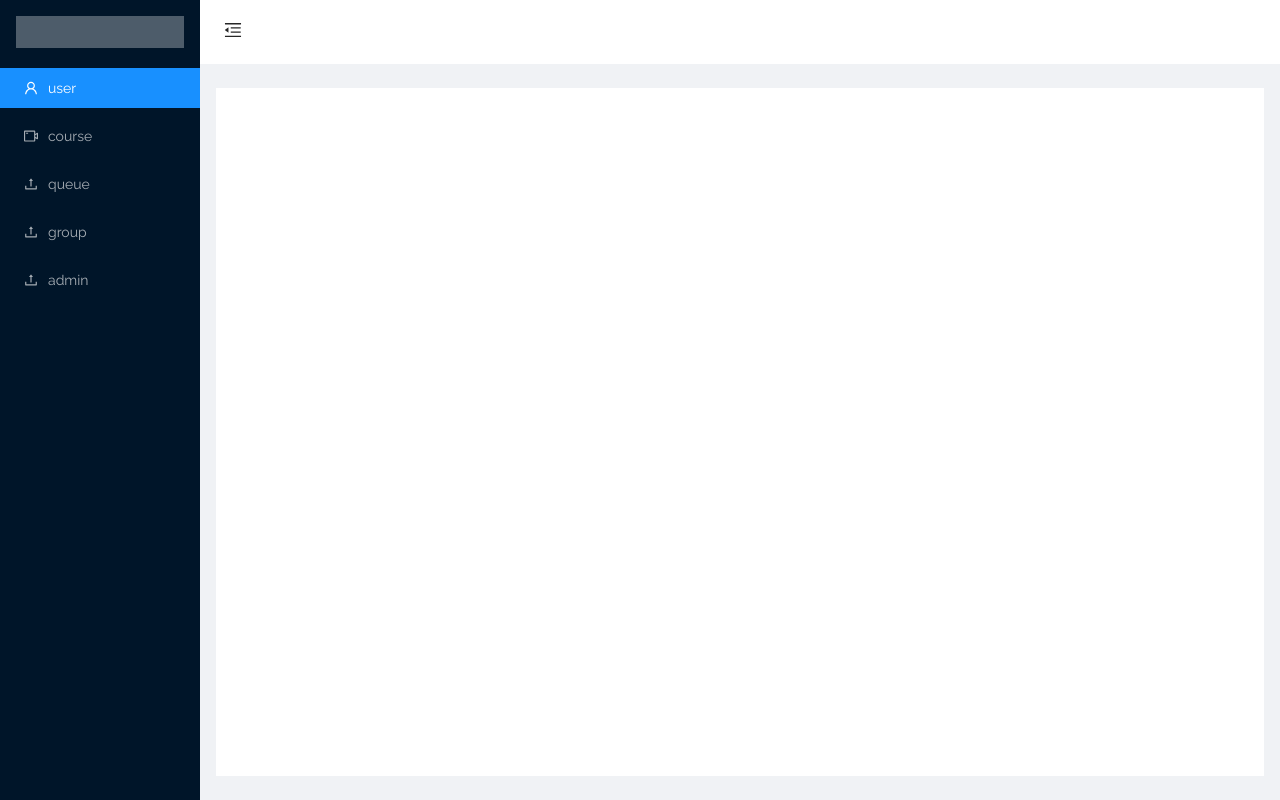
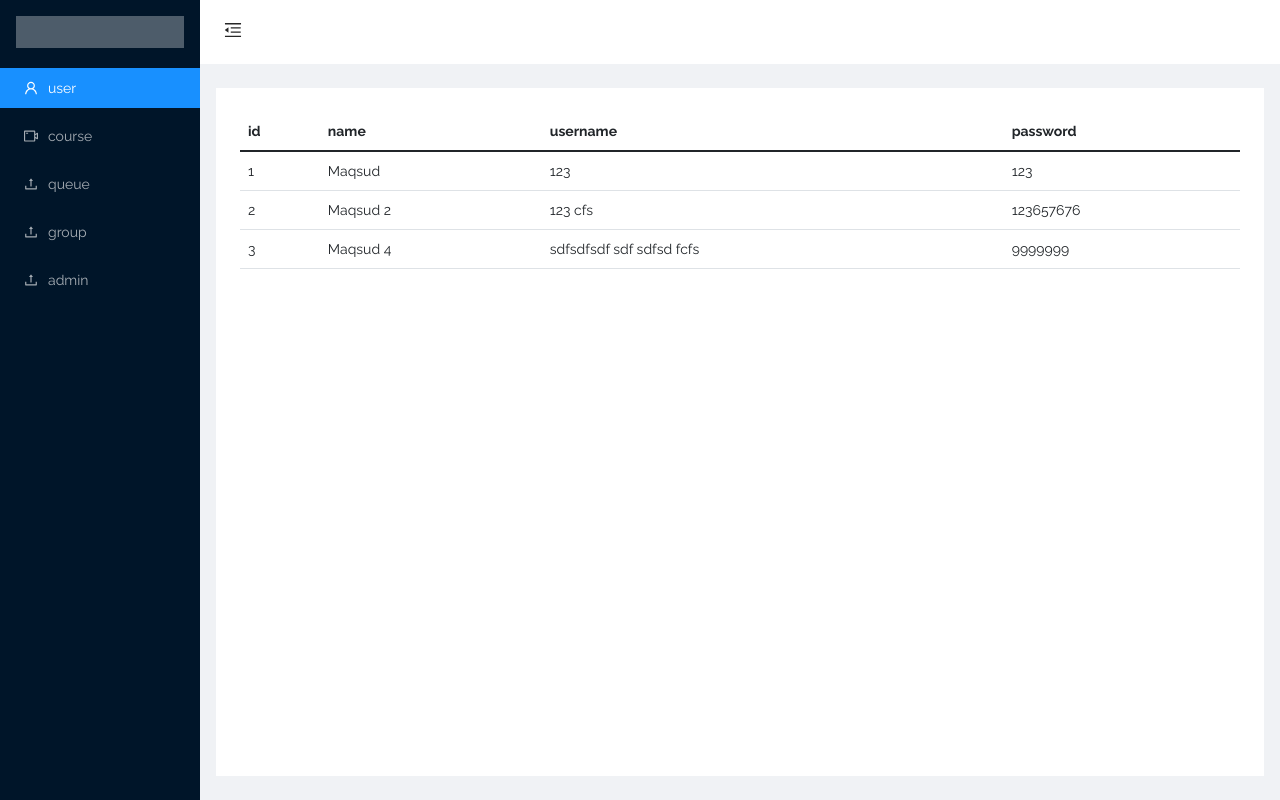
Before and after one commit to davronismoilov/admin-side, a React (Create React App) app: page / in a window 1280 px wide. Built offline with nearby package versions, Linux system fonts and the light colour scheme; no server answers.

Commit message:
many changes
Signed-off-by: Akhror_Mamasodirov <axror19977@gmail.com>

```diff
--- a/src/admin/auth/auth.js
+++ b/src/admin/auth/auth.js
@@ -1,6 +1,7 @@
 import React, {useReducer, useState} from 'react';
 import './auth.css';
 import axios from "axios";
+import {useNavigate} from "react-router-dom";
 
 
 const reducer = (state, action) => {
@@ -18,6 +19,9 @@ function Auth() {
     const [auth, dispatch] = useReducer(reducer, {phoneNumber: "", password: ""});
     const [success, setSuccess] = useState(false);
 
+
+    let navigate = useNavigate();
+
     function handleInputChange(e) {
         dispatch({
             type: "LOGIN", key: e.target.name, value: e.target.value
@@ -31,6 +35,7 @@ function Auth() {
             if (res.data.statusCode === 200) {
                 localStorage.setItem("accessToken", res.data.accessToken)
                 localStorage.setItem("refreshToken", res.data.refreshToken);
+                return navigate("/admin");
             }
         })
     }
--- a/src/admin/course/course.js
+++ b/src/admin/course/course.js
@@ -30,7 +30,7 @@ function Course() {
     const onSearch = (value) => {
         setSearch(value)
 
-        axios.get(`http://localhost:8081/api/course/get?name=${value}`).then((res) => {
+        axios.get(`http://localhost:9000/api/course/get?name=${value}`).then((res) => {
             if (res.data.status) {
                 console.log(res.data.data)
                 setCourses([{
@@ -48,7 +48,7 @@ function Course() {
     }
 
     useEffect(() => {
-        axios.get("http://localhost:8081/api/course/list/").then((res) => {
+        axios.get("http://localhost:9000/api/course/list/").then((res) => {
             if (res.data.status) {
                 setCourses(res.data.data.content)
                 setPage(res.data.data.totalPages)
@@ -62,7 +62,7 @@ function Course() {
             helper++;
         else if (hasNext === -1)
             helper--;
-        axios.get("http://localhost:8081/api/course/list/?page=" + (helper) + "").then((res) => {
+        axios.get("http://localhost:9000/api/course/list/?page=" + (helper) + "").then((res) => {
             if (res.data.status) {
                 setCourses(res.data.data.content)
                 setPage(res.data.data.totalPages)
@@ -73,7 +73,7 @@ function Course() {
 
     // 1 = true, -1 = false, 0 = nothing
     function deleteCourse(id) {
-        axios.delete(`http://localhost:8081/api/course/delete/${id}`).then((res) => {
+        axios.delete(`http://localhost:9000/api/course/delete/${id}`).then((res) => {
             if (res.status === 204) {
                 alert("Deleted")
                 getCourse(0)
--- a/src/admin/course/courseAddModal.js
+++ b/src/admin/course/courseAddModal.js
@@ -18,7 +18,7 @@ const CourseAddModal = ({toggle, isOpen, getCourse}) => {
         }
 
 
-        axios.post("http://localhost:8081/api/course/add", data).then((res) => {
+        axios.post("http://localhost:9000/api/course/add", data).then((res) => {
             console.log(res)
             toggle()
             clearInput()
--- a/src/admin/course/courseUpdateModal.js
+++ b/src/admin/course/courseUpdateModal.js
@@ -16,7 +16,7 @@ const CourseAddModal = ({toggle, isOpen, getCourse, updatingModal}) => {
             price,
             duration
         }
-        axios.put(`http://localhost:8081/api/course/update/${updatingModal}`, data).then((res) => {
+        axios.put(`http://localhost:9000/api/course/update/${updatingModal}`, data).then((res) => {
             if (res.data.status) {
                 console.log(res)
                 console.log("Successfully updated")
@@ -33,7 +33,7 @@ const CourseAddModal = ({toggle, isOpen, getCourse, updatingModal}) => {
     }, [updatingModal])
 
     function getOneCourse(id) {
-        axios.get(`http://localhost:8081/api/course/get/${id}`).then((res) => {
+        axios.get(`http://localhost:9000/api/course/get/${id}`).then((res) => {
             console.log(res.data, "Update Modal Get one course")
             if (res.data.status) {
                 setName(res.data.data.name)
--- a/src/admin/layout/main.js
+++ b/src/admin/layout/main.js
@@ -11,10 +11,41 @@ import './main.css';
 import {Link, Route, Routes} from "react-router-dom";
 import User from "../user/user";
 import Course from "../course/course";
+import axios from "axios";
 
 const {Header, Sider, Content} = Layout;
+const AdminContext = React.createContext([])
 
-const   MainLayout = () => {
+const MainLayout = () => {
+    const [objects, setObject] = useState({
+        headers: ["id", "name", "username", "password"],
+        body: [{
+            id: 1,
+            name: "Maqsud",
+            username: "123",
+            password: 123
+        },
+            {
+                id: 2,
+                name: "Maqsud 2",
+                username: "123 cfs",
+                password: 123657676
+            },
+            {
+                id: 3,
+                name: "Maqsud 4",
+                username: "sdfsdfsdf sdf sdfsd fcfs",
+                password: 9999999
+            },
+        ]
+    })
+
+    function getDataFromServer(url) {
+        axios.get(url).then((res) => {
+            setObject(res.data);
+        })
+    }
+
     const [collapsed, setCollapsed] = useState(false);
     return (
         <Layout>
@@ -27,12 +58,13 @@ const   MainLayout = () => {
                     items={[
                         {
                             key: '1',
-                            icon: <Link to={"/admin/user"}><UserOutlined/></Link>,
+                            icon: <Link to={"/"} onClick={getDataFromServer("http://localhost:9000/api/user/list")}>
+                                <UserOutlined/></Link>,
                             label: 'user',
                         },
                         {
                             key: '2',
-                            icon: <Link to={"/admin/course"}><VideoCameraOutlined/></Link>,
+                            icon: <Link to={"/"}><VideoCameraOutlined/></Link>,
                             label: 'course',
                         },
                         {
@@ -74,10 +106,25 @@ const   MainLayout = () => {
                     }}
                 >
 
-                    <Routes>
-                        <Route exact={true} path={"/admin/user"} element={<User/>}/>
-                        <Route exact={true} path={"/admin/course"} element={<Course/>}/>
-                    </Routes>
+                    <table className={"table"}>
+                        <thead>
+                        <tr>
+                            {objects.headers.map((data) => {
+                                return <th>{data}</th>
+                            })}
+                        </tr>
+                        </thead>
+                        <tbody>
+                        {objects.body.map((data, index) => {
+                            return <tr>
+                                {objects.headers.map((td) => {
+                                    return <td>{data[td]}</td>
+                                })}
+                            </tr>
+                        })}
+                        </tbody>
+
+                    </table>
 
                 </Content>
             </Layout>
--- a/src/index.js
+++ b/src/index.js
@@ -3,14 +3,26 @@ import ReactDOM from 'react-dom/client';
 import App from './App';
 import 'bootstrap/dist/css/bootstrap.css'
 import 'antd/dist/antd.css'
-import {BrowserRouter} from "react-router-dom";
+import {BrowserRouter, Route, Routes} from "react-router-dom";
 import Auth from "./admin/auth/auth";
+import Main from "./admin/layout/main";
+import MainLayout from "./admin/layout/main";
+// import { Provider } from 'react-redux';
+
+
+
 
 const root = ReactDOM.createRoot(document.getElementById('root'));
 root.render(
     <BrowserRouter>
         <React.StrictMode>
-            <App/>
+
+            <MainLayout/>
+            {/*<Routes>*/}
+            {/*    <Route exact={true} path={"/"} element={<Auth />}/>*/}
+            {/*    <Route exact={true} path={"/admin"} element={<App/>}/>*/}
+            {/*</Routes>*/}
+
         </React.StrictMode>
     </BrowserRouter>
 );
```
